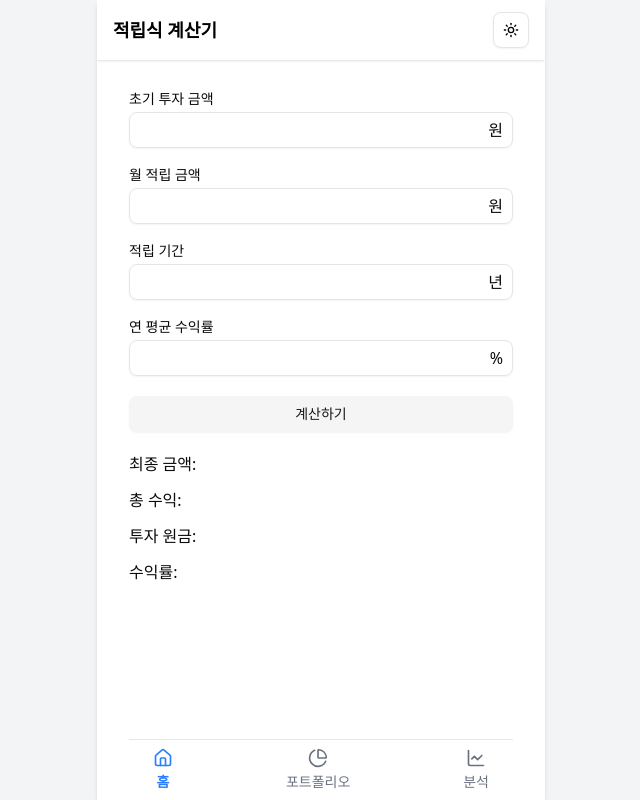
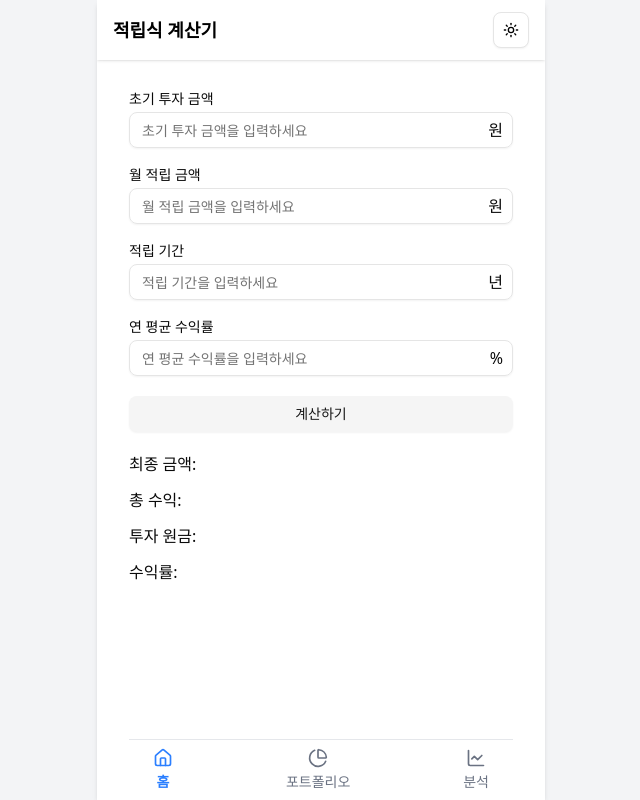
Before and after one commit to JeonChangMin15/stack-money-flow, a Next.js app: page / in a window 1280 px wide. Shown: the whole page, without its empty margins (319-959 px from the left). Built offline with nearby package versions, Linux system fonts and the light colour scheme.

Commit message:
[기타] input placeholder props 추가 및 적용

```diff
--- a/src/app/(home)/page.tsx
+++ b/src/app/(home)/page.tsx
@@ -70,24 +70,28 @@ export default function Home() {
         unit="원"
         value={initialAmount}
         onChange={setInitialAmount}
+        placeholder="초기 투자 금액을 입력하세요"
       />
       <NumberInput
         label="월 적립 금액"
         unit="원"
         value={monthAmount}
         onChange={setMonthAmount}
+        placeholder="월 적립 금액을 입력하세요"
       />
       <NumberInput
         label="적립 기간"
         unit="년"
         value={investTerm}
         onChange={setInvestTerm}
+        placeholder="적립 기간을 입력하세요"
       />
       <NumberInput
         label="연 평균 수익률"
         unit="%"
         value={averageProfit}
         onChange={setAverageProfit}
+        placeholder="연 평균 수익률을 입력하세요"
       />
       <Button
         className="btn-pressable"
--- a/src/app/analyze/page.tsx
+++ b/src/app/analyze/page.tsx
@@ -85,6 +85,7 @@ const Analyze = () => {
         unit="년"
         value={investTerm}
         onChange={setInvestTerm}
+        placeholder="적립 기간을 입력하세요"
       />
       {simulation.map(({ id, initialAmount, monthAmount, averageProfit }) => (
         <div className="grid gap-3 rounded-md p-4 shadow-md" key={id}>
@@ -96,6 +97,7 @@ const Analyze = () => {
             onChange={(newValue) =>
               handleInputSimulation(newValue, id, 'initialAmount')
             }
+            placeholder="초기 투자 금액을 입력하세요"
           />
           <NumberInput
             label="월 적립 금액"
@@ -104,6 +106,7 @@ const Analyze = () => {
             onChange={(newValue) =>
               handleInputSimulation(newValue, id, 'monthAmount')
             }
+            placeholder="월 적립 금액을 입력하세요"
           />
           <NumberInput
             label="연 평균 수익률"
@@ -112,6 +115,7 @@ const Analyze = () => {
             onChange={(newValue) =>
               handleInputSimulation(newValue, id, 'averageProfit')
             }
+            placeholder="연 평균 수익률을 입력하세요"
           />
         </div>
       ))}
--- a/src/app/portfolio/page.tsx
+++ b/src/app/portfolio/page.tsx
@@ -79,6 +79,7 @@ const Portfolio = () => {
         unit="년"
         value={investTerm}
         onChange={setInvestTerm}
+        placeholder="적립 기간을 입력하세요"
       />
       {asset.map(({ id, name, monthAmount, averageProfit }) => (
         <div className="grid gap-3 rounded-md p-4 shadow-md" key={id}>
@@ -86,6 +87,7 @@ const Portfolio = () => {
             label="자산"
             value={name}
             onChange={(newValue) => handleInputAsset(newValue, id, 'name')}
+            placeholder="자산명을 입력하세요"
           />
           <NumberInput
             label="월 적립 금액"
@@ -94,6 +96,7 @@ const Portfolio = () => {
             onChange={(newValue) =>
               handleInputAsset(newValue, id, 'monthAmount')
             }
+            placeholder="월 적립 금액을 입력하세요"
           />
           <NumberInput
             label="연 평균 수익률"
@@ -102,6 +105,7 @@ const Portfolio = () => {
             onChange={(newValue) =>
               handleInputAsset(newValue, id, 'averageProfit')
             }
+            placeholder="연 평균 수익률을 입력하세요"
           />
         </div>
       ))}
--- a/src/components/common/input.tsx
+++ b/src/components/common/input.tsx
@@ -8,9 +8,16 @@ interface Props {
   unit: string;
   value: string;
   onChange: (newValue: string) => void;
+  placeholder: string;
 }
 
-const NumberInput = ({ label, unit, value, onChange }: Props) => {
+const NumberInput = ({
+  label,
+  unit,
+  value,
+  onChange,
+  placeholder = '',
+}: Props) => {
   const handleChange = (e: React.ChangeEvent<HTMLInputElement>) => {
     const onlyNums = e.target.value.replace(/,/g, '');
     const cleaned = onlyNums.replace(/\D/g, '');
@@ -23,13 +30,16 @@ const NumberInput = ({ label, unit, value, onChange }: Props) => {
     <div className="relative grid w-full max-w-sm items-center gap-1.5">
       <Label htmlFor="number">{label}</Label>
       <Input
-        className="pr-6 text-right text-gray-700 dark:text-white"
+        className={`pr-6 text-gray-700 dark:text-white ${
+          value ? 'text-right' : 'text-left'
+        }`}
         id="number"
         type="text"
         inputMode="numeric"
         pattern="[0-9,]*"
         value={value}
         onChange={handleChange}
+        placeholder={placeholder}
       />
       <span className="absolute top-6.5 right-2.5 dark:text-white">{unit}</span>
     </div>
--- a/src/components/common/textInput.tsx
+++ b/src/components/common/textInput.tsx
@@ -7,9 +7,10 @@ interface Props {
   label: string;
   value: string;
   onChange: (newValue: string) => void;
+  placeholder: string;
 }
 
-const TextInput = ({ label, value, onChange }: Props) => {
+const TextInput = ({ label, value, onChange, placeholder }: Props) => {
   const handleChange = (e: React.ChangeEvent<HTMLInputElement>) => {
     onChange(e.target.value);
   };
@@ -23,6 +24,7 @@ const TextInput = ({ label, value, onChange }: Props) => {
         type="text"
         value={value}
         onChange={handleChange}
+        placeholder={placeholder}
       />
     </div>
   );
--- a/src/components/feature/portfolio/chart.tsx
+++ b/src/components/feature/portfolio/chart.tsx
@@ -3,12 +3,20 @@
 import * as React from 'react';
 import { Label, Pie, PieChart } from 'recharts';
 
-import { Card, CardContent, CardHeader, CardTitle } from '@/components/ui/card';
+import {
+  Card,
+  CardContent,
+  CardFooter,
+  CardHeader,
+  CardTitle,
+} from '@/components/ui/card';
 import {
   ChartConfig,
   ChartContainer,
   ChartTooltip,
   ChartTooltipContent,
+  ChartLegend,
+  ChartLegendContent,
 } from '@/components/ui/chart';
 import { AssetResult } from '@/types/type';
 
@@ -99,9 +107,26 @@ export function AssetPieChart({ assetResult }: Props) {
                 }}
               />
             </Pie>
+            <ChartLegend
+              content={<ChartLegendContent nameKey="name" />}
+              className="-translate-y-2 flex-wrap gap-2 [&>*]:basis-1/4 [&>*]:justify-center"
+            />
           </PieChart>
         </ChartContainer>
       </CardContent>
+      <CardFooter className="flex flex-col items-start gap-2">
+        <div className="text-lg leading-none font-medium">자산별 비중</div>
+        <div className="grid gap-2">
+          {assetResult.map(({ name, total }, index) => (
+            <div className="flex gap-2" key={index}>
+              <span>{name}:</span>
+              <span className="font-bold">
+                {Math.round((100 * total) / totalSum)} %{' '}
+              </span>
+            </div>
+          ))}
+        </div>
+      </CardFooter>
     </Card>
   );
 }
```
